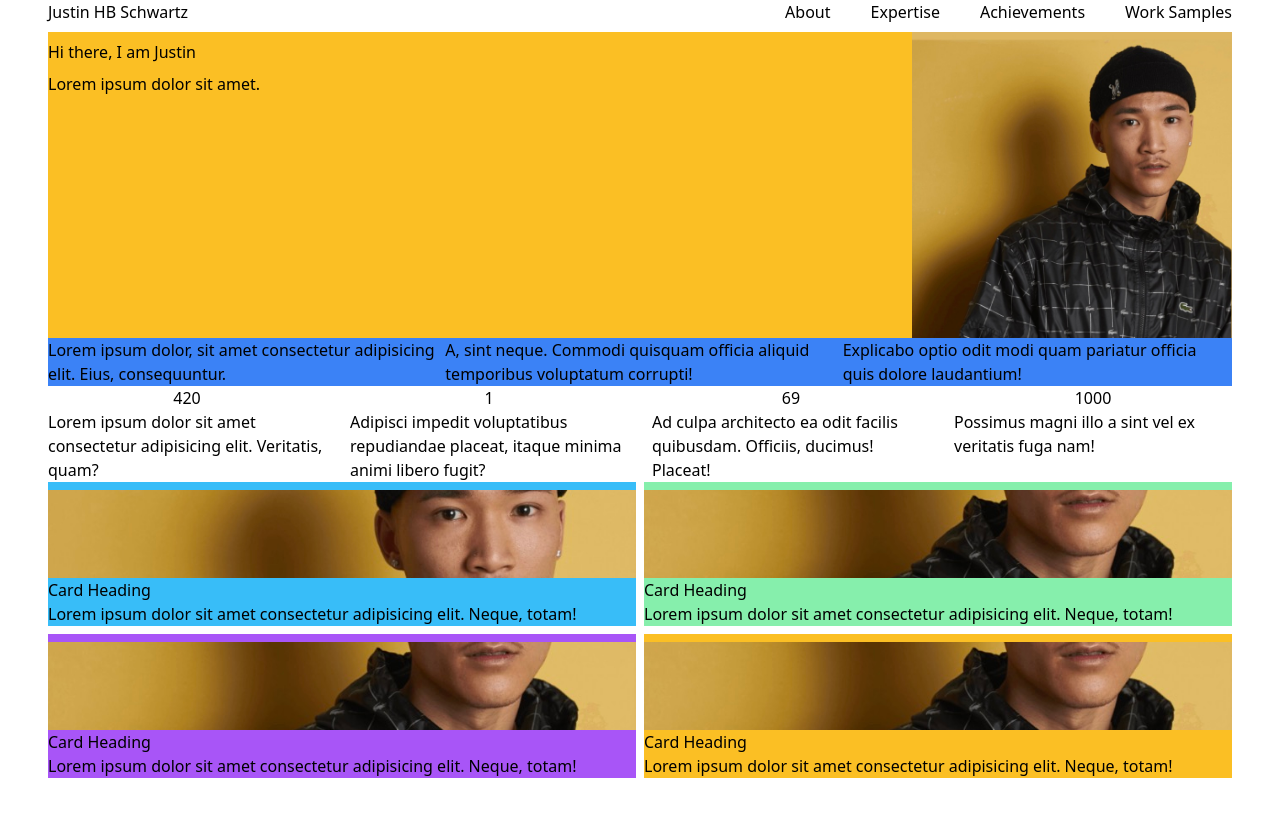
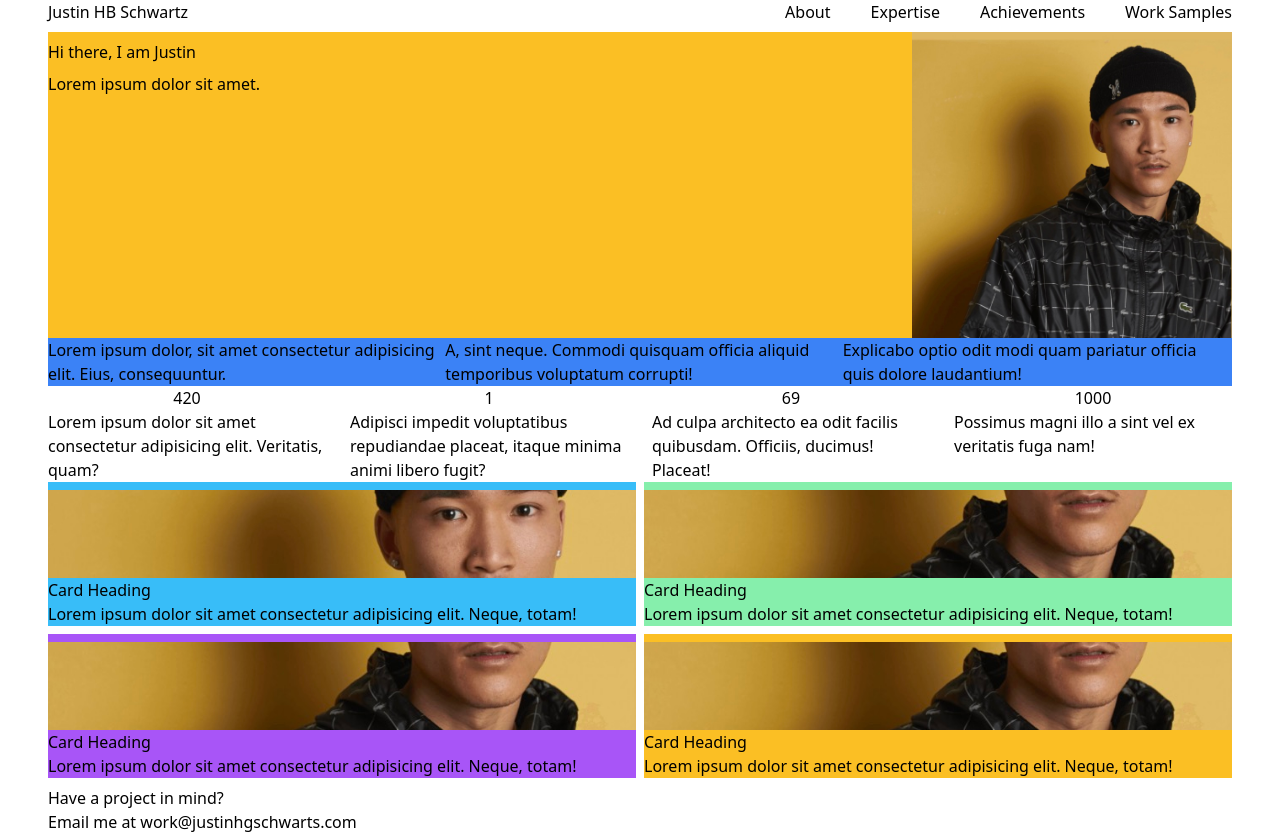
Before and after one commit to SmailBestybay/jhbs, a React (Vite) app: page / in a window 1280 px wide. Before the commit the page ends 800 px from the top, so only its background shows below. Built offline with nearby package versions, Linux system fonts and the light colour scheme.

Commit message:
add footer

```diff
--- a/src/App.jsx
+++ b/src/App.jsx
@@ -3,7 +3,7 @@ import About from "./components/About";
 import Expertise from "./components/Expertise";
 import Achievements from "./components/Achievments";
 import WorkSamples from "./components/WorkSample";
-
+import Footer from "./components/Footer";
 function App() {
   return (
     <div className="mx-4 flex max-w-[1200px] flex-col gap-2 sm:mx-auto sm:px-2">
@@ -14,6 +14,7 @@ function App() {
         <Achievements />
         <WorkSamples />
       </main>
+      <Footer />
     </div>
   );
 }
--- /dev/null
+++ b/src/components/Footer.jsx
@@ -0,0 +1,11 @@
+export default function Footer() {
+  return (
+    <footer>
+      <h2>Have a project in mind?</h2>
+      <p>
+        Email me at{" "}
+        <a href="mailto:work@justinhgschwarts.com">work@justinhgschwarts.com</a>
+      </p>
+    </footer>
+  );
+}
```
